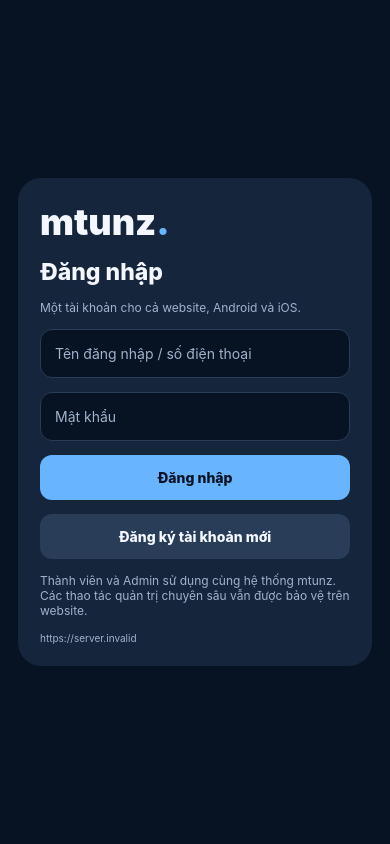
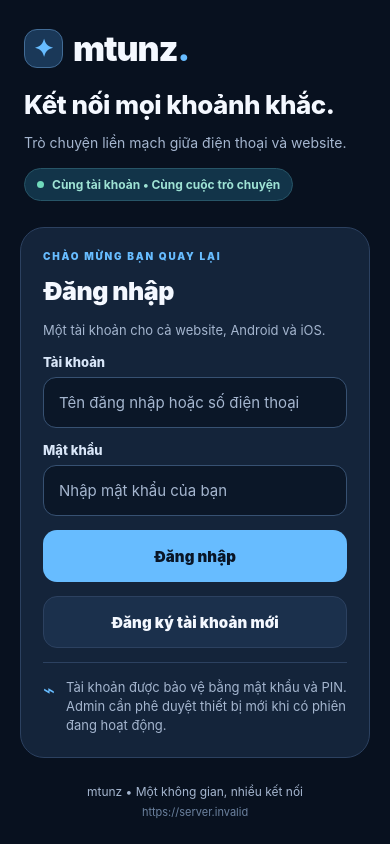
Before and after one commit to hoangminhtuan-2322/mtunz, a React Native app in the folder mobile/: screen / in a window 390 px wide. Built offline with nearby package versions, Linux system fonts and the light colour scheme; no server answers.

Commit message:
feat(mobile UI): polished native sign-in and admin control surfaces

```diff
--- a/mobile/App.js
+++ b/mobile/App.js
@@ -6,14 +6,20 @@ import {api,API_ORIGIN,clearSession,readSession,saveSession,
 import Messenger from './src/Messenger';
 import AdminDashboard from './src/AdminDashboard';
 
-const C={bg:'#071222',card:'#15253b',text:'#f5f7ff',muted:'#a1b2cd',accent:'#69b4ff',border:'#293c58'};
-function Input({value,onChangeText,placeholder,secret=false,number=false}) {
-  return <TextInput value={value} onChangeText={onChangeText} placeholder={placeholder}
-    placeholderTextColor={C.muted} secureTextEntry={secret} autoCapitalize="none"
-    autoCorrect={false} keyboardType={number?'number-pad':'default'} style={styles.input}/>;
+const C={bg:'#08111f',card:'#14243a',text:'#f4f8ff',muted:'#a5b6cf',
+  accent:'#67bcff',border:'#2c4160',subtle:'#1b304c',success:'#70dabb'};
+function Input({value,onChangeText,placeholder,secret=false,number=false,label}) {
+  return <View style={styles.field}>
+    {!!label&&<Text style={styles.fieldLabel}>{label}</Text>}
+    <TextInput value={value} onChangeText={onChangeText} placeholder={placeholder}
+      placeholderTextColor={C.muted} secureTextEntry={secret} autoCapitalize="none"
+      autoCorrect={false} autoComplete={secret?'off':'off'}
+      keyboardType={number?'number-pad':'default'} style={styles.input}/>
+  </View>;
 }
 function Button({children,onPress,disabled=false,quiet=false}) {
-  return <Pressable onPress={onPress} disabled={disabled} style={[styles.button,quiet&&styles.quiet,disabled&&{opacity:.45}]}>
+  return <Pressable accessibilityRole="button" onPress={onPress} disabled={disabled}
+    style={({pressed})=>[styles.button,quiet&&styles.quiet,pressed&&!disabled&&styles.pressed,disabled&&{opacity:.45}]}>
     <Text style={[styles.buttonText,quiet&&{color:C.text}]}>{children}</Text></Pressable>;
 }
 export default function App() {
@@ -192,9 +198,20 @@ export default function App() {
   </SafeAreaView>;
   return <SafeAreaView style={styles.root}><StatusBar barStyle="light-content"/>
     <KeyboardAvoidingView style={styles.center} behavior={Platform.OS==='ios'?'padding':undefined}>
-      <ScrollView keyboardShouldPersistTaps="handled" contentContainerStyle={styles.centerInner}>
+      <ScrollView keyboardShouldPersistTaps="handled" contentContainerStyle={styles.centerInner}
+        showsVerticalScrollIndicator={false}>
+        <View style={styles.intro}>
+          <View style={styles.brandRow}>
+            <View style={styles.brandMark}><Text style={styles.brandMarkText}>✦</Text></View>
+            <Text style={styles.brand}>mtunz<Text style={{color:C.accent}}>.</Text></Text>
+          </View>
+          <Text style={styles.introTitle}>Kết nối mọi khoảnh khắc.</Text>
+          <Text style={styles.introSub}>Trò chuyện liền mạch giữa điện thoại và website.</Text>
+          <View style={styles.connected}><View style={styles.onlineDot}/>
+            <Text style={styles.connectedText}>Cùng tài khoản • Cùng cuộc trò chuyện</Text></View>
+        </View>
         <View style={styles.card}>
-          <Text style={styles.brand}>mtunz<Text style={{color:C.accent}}>.</Text></Text>
+          <Text style={styles.eyebrow}>CHÀO MỪNG BẠN QUAY LẠI</Text>
           <Text style={styles.title}>{user?.onboarding_required?'Hoàn tất hồ sơ':mode==='register'?'Tạo tài khoản mtunz':adminApproval?'Duyệt thiết bị Admin':challenge?'Xác minh PIN':'Đăng nhập'}</Text>
           <Text style={styles.muted}>Một tài khoản cho cả website, Android và iOS.</Text>
           {user?.onboarding_required?<>
@@ -229,32 +246,68 @@ export default function App() {
             <Button onPress={checkAdminApproval} disabled={busy}>{busy?'Đang kiểm tra…':'Kiểm tra phê duyệt'}</Button>
             <Button quiet onPress={()=>{setAdminApproval(null);setChallenge(null);setPin('');setError('');}}>Hủy đăng nhập</Button>
           </>:challenge?<>
-            <Input value={pin} onChangeText={setPin} placeholder="Mã PIN" secret number/>
+            <Input value={pin} onChangeText={setPin} placeholder="Mã PIN" label="Mã PIN bảo mật" secret number/>
             <Button onPress={verifyPin} disabled={busy||!pin}>{busy?'Đang xác minh…':'Mở khóa'}</Button>
             <Button quiet onPress={()=>{setChallenge(null);setAdminApproval(null);setPin('');setError('');}}>Đăng nhập lại</Button>
           </>:<>
-            <Input value={username} onChangeText={setUsername} placeholder="Tên đăng nhập / số điện thoại"/>
-            <Input value={password} onChangeText={setPassword} placeholder="Mật khẩu" secret/>
+            <Input value={username} onChangeText={setUsername} label="Tài khoản"
+              placeholder="Tên đăng nhập hoặc số điện thoại"/>
+            <Input value={password} onChangeText={setPassword} label="Mật khẩu"
+              placeholder="Nhập mật khẩu của bạn" secret/>
             <Button onPress={signIn} disabled={busy}>{busy?'Đang kiểm tra…':'Đăng nhập'}</Button>
             <Button quiet onPress={()=>{setMode('register');setError('');}}>Đăng ký tài khoản mới</Button>
           </>}
-          {!!error&&<Text style={styles.error}>{error}</Text>}
-          <Text style={styles.muted}>Thành viên và Admin sử dụng cùng hệ thống mtunz. Các thao tác quản trị chuyên sâu vẫn được bảo vệ trên website.</Text>
-          <Text style={styles.server}>{API_ORIGIN||'Chưa có EXPO_PUBLIC_API_URL'}</Text>
+          {!!error&&<View style={styles.errorPanel}><Text style={styles.error}>{error}</Text></View>}
+          <View style={styles.infoRow}><Text style={styles.infoIcon}>⌁</Text>
+            <Text style={styles.muted}>Tài khoản được bảo vệ bằng mật khẩu và PIN. Admin cần phê duyệt thiết bị mới khi có phiên đang hoạt động.</Text></View>
+        </View>
+        <View style={styles.footer}>
+          <Text style={styles.footerText}>mtunz • Một không gian, nhiều kết nối</Text>
+          <Text style={styles.server}>{API_ORIGIN||'Chưa cấu hình địa chỉ máy chủ'}</Text>
         </View>
       </ScrollView>
     </KeyboardAvoidingView>
   </SafeAreaView>;
 }
 const styles=StyleSheet.create({
-  root:{flex:1,backgroundColor:C.bg},center:{flex:1,justifyContent:'center',alignItems:'center'},
-  centerInner:{flexGrow:1,justifyContent:'center',padding:18,minWidth:'100%'},
-  card:{backgroundColor:C.card,borderRadius:23,padding:22,gap:14,maxWidth:460,width:'100%',alignSelf:'center'},
-  brand:{fontSize:36,fontWeight:'900',color:C.text},title:{fontSize:23,fontWeight:'800',color:C.text},
-  muted:{fontSize:12,color:C.muted},error:{color:'#ff9e9e',padding:8},
-  server:{color:C.muted,fontSize:10},link:{color:C.accent,fontSize:13,fontWeight:'700'},input:{borderColor:C.border,borderWidth:1,borderRadius:12,
-    paddingHorizontal:14,minHeight:49,color:C.text,backgroundColor:C.bg},
-  button:{backgroundColor:C.accent,borderRadius:12,alignItems:'center',
-    justifyContent:'center',padding:12,minHeight:45},quiet:{backgroundColor:C.border},
-  buttonText:{color:C.bg,fontWeight:'800'},
+  root:{flex:1,backgroundColor:C.bg},
+  center:{flex:1,justifyContent:'center',alignItems:'center'},
+  centerInner:{flexGrow:1,justifyContent:'center',paddingTop:28,paddingBottom:32,
+    paddingHorizontal:20,maxWidth:480,width:'100%',alignSelf:'center',gap:26},
+  intro:{gap:10,alignItems:'flex-start',paddingHorizontal:4},
+  brandRow:{flexDirection:'row',alignItems:'center',gap:10,marginBottom:9},
+  brandMark:{height:39,width:39,borderRadius:13,backgroundColor:'#1a3858',
+    borderWidth:1,borderColor:'#426c96',alignItems:'center',justifyContent:'center'},
+  brandMarkText:{fontSize:24,color:C.accent,fontWeight:'800'},
+  brand:{fontSize:34,fontWeight:'900',color:C.text,letterSpacing:-1.1},
+  introTitle:{fontSize:26,lineHeight:34,fontWeight:'800',color:C.text,letterSpacing:-.5},
+  introSub:{fontSize:14,color:C.muted,lineHeight:21},
+  connected:{alignSelf:'flex-start',flexDirection:'row',alignItems:'center',gap:8,
+    backgroundColor:'#123449',borderWidth:1,borderColor:'#275567',
+    paddingHorizontal:12,paddingVertical:8,borderRadius:40,marginTop:5},
+  connectedText:{color:'#9ee2d4',fontSize:12,fontWeight:'700'},
+  onlineDot:{width:7,height:7,borderRadius:4,backgroundColor:C.success},
+  card:{backgroundColor:C.card,borderRadius:24,padding:22,gap:14,
+    borderWidth:1,borderColor:C.border,width:'100%'},
+  eyebrow:{fontSize:10,color:C.accent,letterSpacing:1.8,fontWeight:'900'},
+  title:{fontSize:25,lineHeight:31,fontWeight:'900',color:C.text,letterSpacing:-.5},
+  muted:{fontSize:13,color:C.muted,lineHeight:19},
+  field:{gap:7},
+  fieldLabel:{fontSize:13,fontWeight:'800',color:'#d9e6f8'},
+  input:{borderColor:'#375172',borderWidth:1,borderRadius:13,
+    paddingHorizontal:15,minHeight:51,fontSize:15,color:C.text,backgroundColor:'#0b1728'},
+  button:{backgroundColor:C.accent,borderRadius:14,alignItems:'center',
+    justifyContent:'center',paddingHorizontal:15,paddingVertical:13,minHeight:52},
+  quiet:{backgroundColor:C.subtle,borderWidth:1,borderColor:C.border},
+  pressed:{opacity:.82,transform:[{scale:.995}]},
+  buttonText:{color:'#091526',fontSize:15,fontWeight:'900',letterSpacing:.1},
+  errorPanel:{backgroundColor:'#3a2437',borderWidth:1,borderColor:'#7a4058',borderRadius:12,padding:12},
+  error:{color:'#ffb5bc',fontSize:13,lineHeight:19},
+  infoRow:{flexDirection:'row',alignItems:'flex-start',gap:11,
+    borderTopWidth:1,borderColor:C.border,paddingTop:15},
+  infoIcon:{fontSize:20,color:C.accent},
+  footer:{gap:6,alignItems:'center',paddingHorizontal:10},
+  footerText:{fontSize:12,color:C.muted,textAlign:'center'},
+  server:{color:'#6c829f',fontSize:11,textAlign:'center'},
+  link:{color:C.accent,fontSize:13,fontWeight:'700'},
 });
--- a/mobile/src/AdminDashboard.js
+++ b/mobile/src/AdminDashboard.js
@@ -2,7 +2,7 @@ import React,{useCallback,useEffect,useState} from 'react';
 import {ActivityIndicator,AppState,Linking,Pressable,ScrollView,StyleSheet,Text,TextInput,View} from 'react-native';
 import {api,API_ORIGIN,wsUrl} from './client';
 
-const P={bg:'#071222',surface:'#15253b',line:'#30425b',ink:'#f5f7ff',muted:'#adbeda',accent:'#69b4ff',danger:'#ff9393'};
+const P={bg:'#08111f',surface:'#14243a',line:'#2c4160',ink:'#f4f8ff',muted:'#a5b6cf',accent:'#67bcff',danger:'#ff9393'};
 
 function Action({label,onPress,disabled=false,subtle=false}){
  return <Pressable accessibilityRole="button" onPress={onPress} disabled={disabled}
@@ -75,9 +75,17 @@ export default function AdminDashboard({token,onLogout,onExpired}){
  const liveTickets=tickets.filter(x=>x.status==='open');
  const tabs=[['home','Tổng quan'],['registrations','Duyệt'],['support','Hỗ trợ'],['approvals','Thiết bị'],['users','Thành viên']];
  return <View style={{flex:1,backgroundColor:P.bg}}>
-  <View style={s.top}><Text style={s.brand}>mtunz<Text style={{color:P.accent}}>.</Text> Admin</Text>
-    <Action label="Đăng xuất" subtle onPress={onLogout}/></View>
-  <ScrollView keyboardShouldPersistTaps="handled" contentContainerStyle={s.page}>
+  <View style={s.top}><View style={{gap:1}}>
+    <Text style={s.brand}>mtunz<Text style={{color:P.accent}}>.</Text> <Text style={s.adminBadge}>ADMIN</Text></Text>
+    <Text style={s.topMeta}>Trung tâm điều hành · Đồng bộ với web</Text></View>
+    <Action label="Thoát" subtle onPress={onLogout}/></View>
+  <ScrollView keyboardShouldPersistTaps="handled" showsVerticalScrollIndicator={false}
+    contentContainerStyle={s.page}>
+   <View style={s.hero}>
+    <Text style={s.heroEyebrow}>QUẢN TRỊ MTUNZ</Text>
+    <Text style={s.heroTitle}>{tab==='home'?'Tổng quan hệ thống':tab==='registrations'?'Duyệt thành viên':tab==='support'?'Hỗ trợ khách hàng':tab==='approvals'?'Quản lý thiết bị':'Quản lý thành viên'}</Text>
+    <Text style={s.heroSub}>Theo dõi hoạt động và xử lý công việc trực tiếp trên điện thoại.</Text>
+   </View>
    <ScrollView horizontal showsHorizontalScrollIndicator={false} contentContainerStyle={{gap:9,paddingBottom:12}}>
     {tabs.map(([id,label])=><Pressable key={id} onPress={()=>{setTab(id);setError('');setNotice('');}}
      style={[s.tab,tab===id&&s.active]}><Text style={{color:P.ink,fontWeight:tab===id?'800':'500'}}>{label}</Text></Pressable>)}
@@ -160,24 +168,38 @@ export default function AdminDashboard({token,onLogout,onExpired}){
  </View>;
 }
 const s=StyleSheet.create({
- top:{padding:14,flexDirection:'row',justifyContent:'space-between',alignItems:'center',backgroundColor:P.surface},
- brand:{fontSize:21,fontWeight:'900',color:P.ink},
- page:{padding:14,gap:13,paddingBottom:55},
- tab:{paddingHorizontal:13,paddingVertical:12,borderRadius:12,backgroundColor:P.surface,borderWidth:1,borderColor:P.line},
- active:{backgroundColor:'#28517a',borderColor:P.accent},
- panel:{backgroundColor:P.surface,borderRadius:18,padding:16,gap:12},
- head:{fontSize:19,color:P.ink,fontWeight:'800'},
- label:{fontSize:14,color:P.ink,fontWeight:'700'},
- muted:{fontSize:12,color:P.muted},
- error:{color:P.danger,padding:12},
- success:{color:'#8de0c6',padding:12},
- actions:{flexDirection:'row',flexWrap:'wrap',gap:9},
- action:{borderRadius:11,paddingHorizontal:15,paddingVertical:11,backgroundColor:P.accent,justifyContent:'center',alignItems:'center'},
- subtle:{backgroundColor:P.line},
- actionText:{fontSize:13,fontWeight:'800',color:P.bg},
- input:{borderRadius:11,borderWidth:1,borderColor:P.line,backgroundColor:P.bg,color:P.ink,minHeight:48,paddingHorizontal:12},
- item:{borderTopWidth:1,borderColor:P.line,paddingTop:12,gap:7},
- tiles:{flexDirection:'row',flexWrap:'wrap',gap:9},
- tile:{width:'47%',padding:12,backgroundColor:P.bg,borderRadius:12,gap:2},
- value:{color:P.ink,fontSize:25,fontWeight:'900'},
+  top:{paddingHorizontal:17,paddingVertical:15,flexDirection:'row',justifyContent:'space-between',
+    alignItems:'center',backgroundColor:P.bg,borderBottomWidth:1,borderColor:P.line},
+  brand:{fontSize:23,fontWeight:'900',letterSpacing:-.5,color:P.ink},
+  adminBadge:{fontSize:10,letterSpacing:1,color:'#9ecfff',fontWeight:'900'},
+  topMeta:{fontSize:11,color:P.muted,marginTop:3},
+  page:{padding:16,gap:16,paddingBottom:60},
+  hero:{backgroundColor:'#17304d',borderWidth:1,borderColor:'#365876',borderRadius:22,
+    paddingHorizontal:19,paddingVertical:23,gap:7},
+  heroEyebrow:{fontSize:10,letterSpacing:1.5,color:'#86caff',fontWeight:'900'},
+  heroTitle:{fontSize:25,lineHeight:30,letterSpacing:-.6,color:P.ink,fontWeight:'900'},
+  heroSub:{fontSize:12,lineHeight:19,color:'#bdd0e9'},
+  tab:{paddingHorizontal:17,paddingVertical:12,borderRadius:24,backgroundColor:P.surface,
+    borderWidth:1,borderColor:P.line},
+  active:{backgroundColor:'#28517a',borderColor:P.accent},
+  panel:{backgroundColor:P.surface,borderWidth:1,borderColor:P.line,
+    borderRadius:20,padding:17,gap:14},
+  head:{fontSize:18,color:P.ink,fontWeight:'800',letterSpacing:-.2},
+  label:{fontSize:14,color:P.ink,fontWeight:'700',lineHeight:21},
+  muted:{fontSize:12,color:P.muted,lineHeight:18},
+  error:{color:P.danger,padding:12,backgroundColor:'#39283a',borderRadius:11},
+  success:{color:'#91e5cc',padding:12,backgroundColor:'#133b3d',borderRadius:11},
+  actions:{flexDirection:'row',flexWrap:'wrap',gap:9},
+  action:{borderRadius:12,paddingHorizontal:15,paddingVertical:12,
+    backgroundColor:P.accent,justifyContent:'center',alignItems:'center',minHeight:44},
+  subtle:{backgroundColor:'#263b58',borderWidth:1,borderColor:P.line},
+  actionText:{fontSize:13,fontWeight:'800',color:P.bg},
+  input:{borderRadius:12,borderWidth:1,borderColor:'#385572',backgroundColor:'#091829',
+    color:P.ink,minHeight:49,paddingHorizontal:13,fontSize:15},
+  item:{backgroundColor:'#102138',borderRadius:14,padding:14,gap:8,
+    borderWidth:1,borderColor:'#2c425e'},
+  tiles:{flexDirection:'row',flexWrap:'wrap',gap:10},
+  tile:{width:'47%',padding:15,backgroundColor:'#10263e',borderRadius:16,gap:7,
+    borderWidth:1,borderColor:'#2b4966'},
+  value:{color:P.ink,fontSize:28,fontWeight:'900',letterSpacing:-.7},
 });
```
